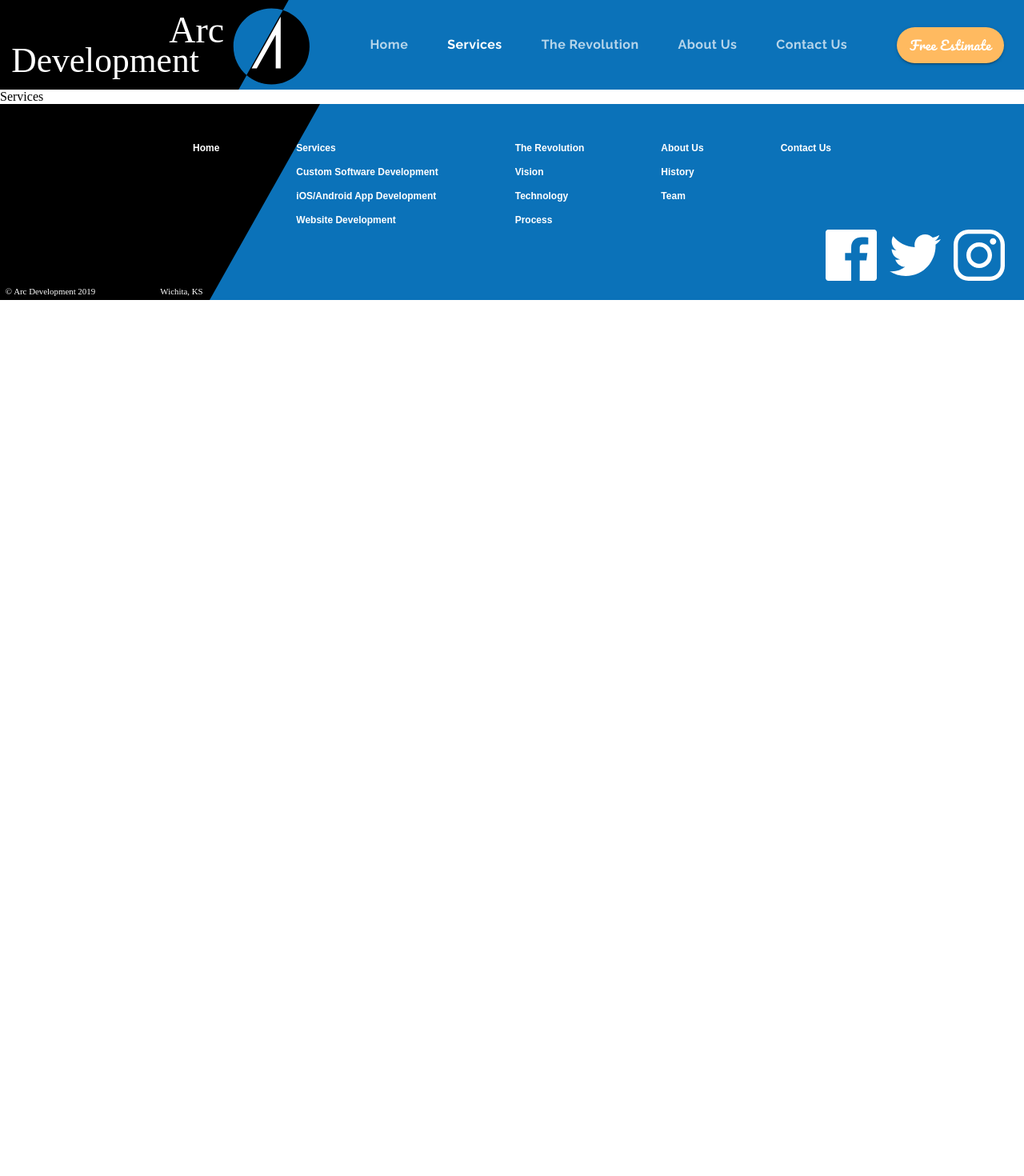
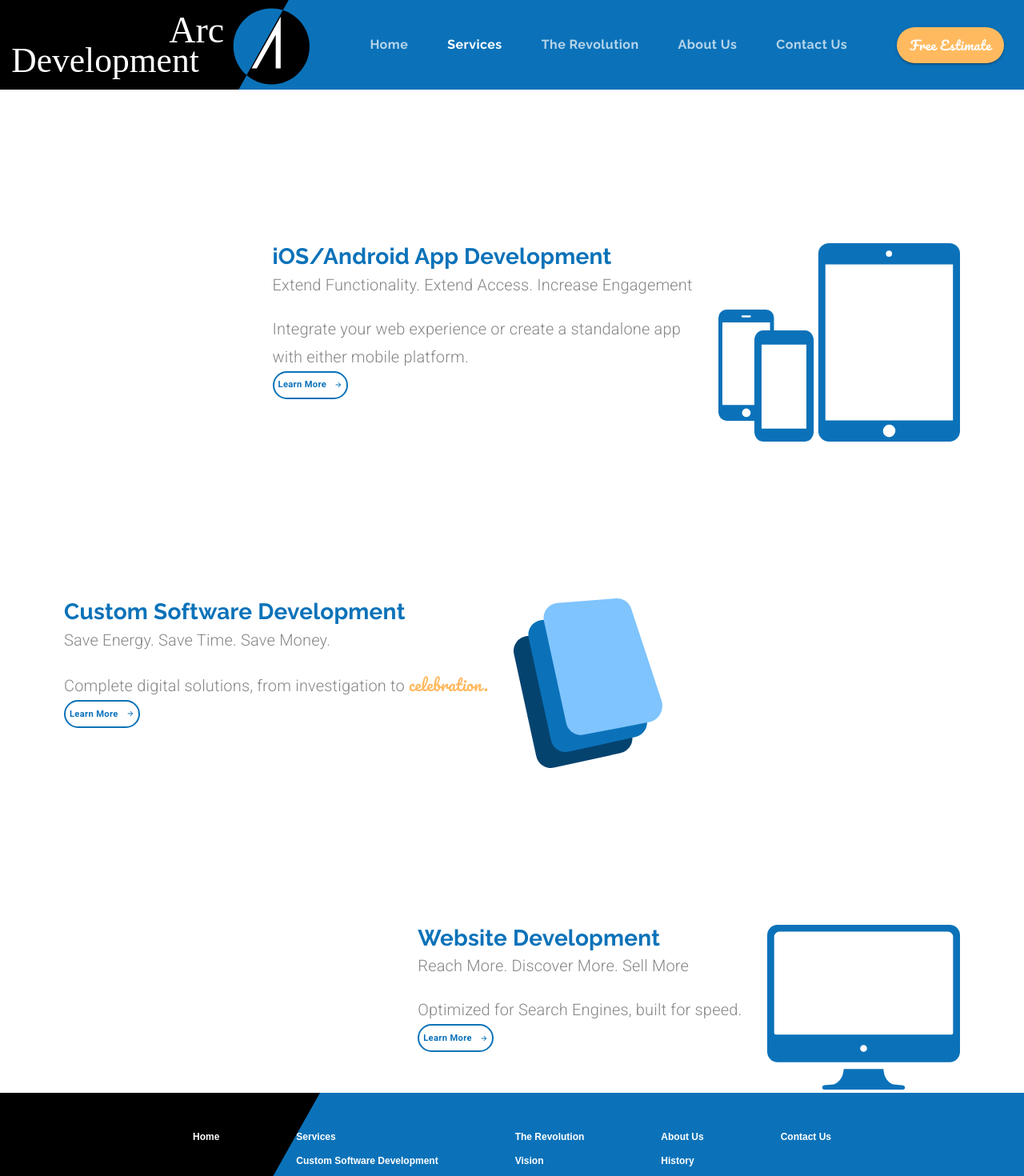
Before and after one commit to Doode1524/material-ui-project1, a React (Create React App) app: page /services in a window 1280 px wide. Shown: the top 1470 px of the page at 80% size. Before the commit the page ends 800 px from the top, so only its background shows below. Built offline with nearby package versions, Linux system fonts and the light colour scheme.

Commit message:
services page setup

```diff
--- a/src/components/App.js
+++ b/src/components/App.js
@@ -6,6 +6,7 @@
 import Header from "../components/ui/Header";
 import Footer from "../components/ui/Footer";
 import LandingPage from "../components/LandingPage";
+import Services from "./Services";
 
 function App() {
   const [selectedIndex, setSelectedIndex] = useState(0);
@@ -32,7 +33,13 @@
               />
             )}
           />
-          <Route exact path="/services" component={() => <div>Services</div>} />
+          <Route exact path="/services" render={(props) => (
+              <Services
+                {...props}
+                setValue={setValue}
+                setSelectedIndex={setSelectedIndex}
+              />
+            )} />
           <Route
             exact
             path="/customsoftware"
--- a/src/components/LandingPage.js
+++ b/src/components/LandingPage.js
@@ -410,7 +410,11 @@
               sm
               style={{ marginLeft: matchesXS ? 0 : matchesSM ? "2em" : "5em" }}
             >
-              <Grid container style={{marginBottom: matchesXS ? '10em' : 0}} direction="column">
+              <Grid
+                container
+                style={{ marginBottom: matchesXS ? "10em" : 0 }}
+                direction="column"
+              >
                 <Typography variant="h2" style={{ color: "white" }}>
                   About Us
                 </Typography>
--- /dev/null
+++ b/src/components/Services.js
@@ -0,0 +1,206 @@
+import React from "react";
+import { Link } from "react-router-dom";
+import { makeStyles, useTheme } from "@material-ui/core/styles";
+import Grid from "@material-ui/core/Grid";
+import Typography from "@material-ui/core/Typography";
+import Button from "@material-ui/core/Button";
+import useMediaQuery from "@material-ui/core/useMediaQuery";
+
+import ButtonArrow from "./ui/ButtonArrow";
+import customSoftwareIcon from "../assets/Custom Software Icon.svg";
+import mobileAppsIcon from "../assets/mobileIcon.svg";
+import websitesIcon from "../assets/websiteIcon.svg";
+
+const useStyles = makeStyles((theme) => ({
+  specialText: {
+    fontFamily: "Pacifico",
+    color: theme.palette.common.orange,
+  },
+  subtitle: {
+    marginBottom: "1em",
+  },
+  icon: {
+    marginLeft: "2em",
+    [theme.breakpoints.down("xs")]: {
+      marginLeft: 0,
+    },
+  },
+  serviceContainer: {
+    marginTop: "12em",
+    [theme.breakpoints.down("sm")]: {
+      padding: 25,
+    },
+  },
+  learnButton: {
+    ...theme.typography.learnButton,
+    fontSize: "0.7rem",
+    height: 35,
+    padding: 5,
+    [theme.breakpoints.down("sm")]: {
+      marginBottom: "2em",
+    },
+  },
+}));
+
+export default function Services(props) {
+  const classes = useStyles();
+  const theme = useTheme();
+  const matchesSM = useMediaQuery(theme.breakpoints.down("sm"));
+
+  return (
+    <Grid container direction="column">
+      <Grid item>
+        {" "}
+        {/*-----iOS/Android Block -----*/}
+        <Grid
+          container
+          direction="row"
+          className={classes.serviceContainer}
+          justify={matchesSM ? "center" : "flex-end"}
+        >
+          <Grid
+            item
+            style={{
+              textAlign: matchesSM ? "center" : undefined,
+            }}
+          >
+            <Typography variant="h4">iOS/Android App Development</Typography>
+            <Typography variant="subtitle1" className={classes.subtitle}>
+              Extend Functionality. Extend Access. Increase Engagement
+            </Typography>
+            <Typography variant="subtitle1">
+              Integrate your web experience or create a standalone app
+              {matchesSM ? null : <br />}with either mobile platform.
+            </Typography>
+            <Button
+              component={Link}
+              to="/mobileapps"
+              variant="outlined"
+              className={classes.learnButton}
+              onClick={() => {
+                props.setValue(1);
+                props.setSelectedIndex(2);
+              }}
+            >
+              <span style={{ marginRight: 10 }}>Learn More</span>
+              <ButtonArrow
+                width={10}
+                height={10}
+                fill={theme.palette.common.blue}
+              />
+            </Button>
+          </Grid>
+          <Grid item style={{ marginRight: matchesSM ? 0 : "5em" }}>
+            <img
+              className={classes.icon}
+              alt="mobile phone icon"
+              src={mobileAppsIcon}
+            />
+          </Grid>
+        </Grid>
+      </Grid>
+      <Grid item>
+        {" "}
+        {/*-----Custom Software Block -----*/}
+        <Grid
+          container
+          direction="row"
+          className={classes.serviceContainer}
+          justify={matchesSM ? "center" : undefined}
+        >
+          <Grid
+            item
+            style={{
+              marginLeft: matchesSM ? 0 : "5em",
+              textAlign: matchesSM ? "center" : undefined,
+            }}
+          >
+            <Typography variant="h4">Custom Software Development</Typography>
+            <Typography variant="subtitle1" className={classes.subtitle}>
+              Save Energy. Save Time. Save Money.
+            </Typography>
+            <Typography variant="subtitle1">
+              Complete digital solutions, from investigation to{" "}
+              <span className={classes.specialText}>celebration.</span>
+            </Typography>
+            <Button
+              component={Link}
+              to="/customsoftware"
+              variant="outlined"
+              className={classes.learnButton}
+              onClick={() => {
+                props.setValue(1);
+                props.setSelectedIndex(1);
+              }}
+            >
+              <span style={{ marginRight: 10 }}>Learn More</span>
+              <ButtonArrow
+                width={10}
+                height={10}
+                fill={theme.palette.common.blue}
+              />
+            </Button>
+          </Grid>
+          <Grid item>
+            <img
+              className={classes.icon}
+              alt="custom software icon"
+              src={customSoftwareIcon}
+            />
+          </Grid>
+        </Grid>
+      </Grid>
+
+      <Grid item>
+        {" "}
+        {/*-----Websites Block -----*/}
+        <Grid
+          container
+          direction="row"
+          className={classes.serviceContainer}
+          justify={matchesSM ? "center" : 'flex-end'}
+        >
+          <Grid
+            item
+            style={{
+
+              textAlign: matchesSM ? "center" : undefined,
+            }}
+          >
+            <Typography variant="h4">Website Development</Typography>
+            <Typography variant="subtitle1" className={classes.subtitle}>
+              Reach More. Discover More. Sell More
+            </Typography>
+            <Typography variant="subtitle1">
+              Optimized for Search Engines, built for speed.
+            </Typography>
+            <Button
+              component={Link}
+              to="/websites"
+              variant="outlined"
+              className={classes.learnButton}
+              onClick={() => {
+                props.setValue(1);
+                props.setSelectedIndex(3);
+              }}
+            >
+              <span style={{ marginRight: 10 }}>Learn More</span>
+              <ButtonArrow
+                width={10}
+                height={10}
+                fill={theme.palette.common.blue}
+              />
+            </Button>
+          </Grid>
+          <Grid item style={{marginRight: matchesSM ? 0 : "5em"}}>
+            <img
+              className={classes.icon}
+              alt="website icon"
+              src={websitesIcon}
+            />
+          </Grid>
+        </Grid>
+      </Grid>
+    </Grid>
+  );
+}
```
